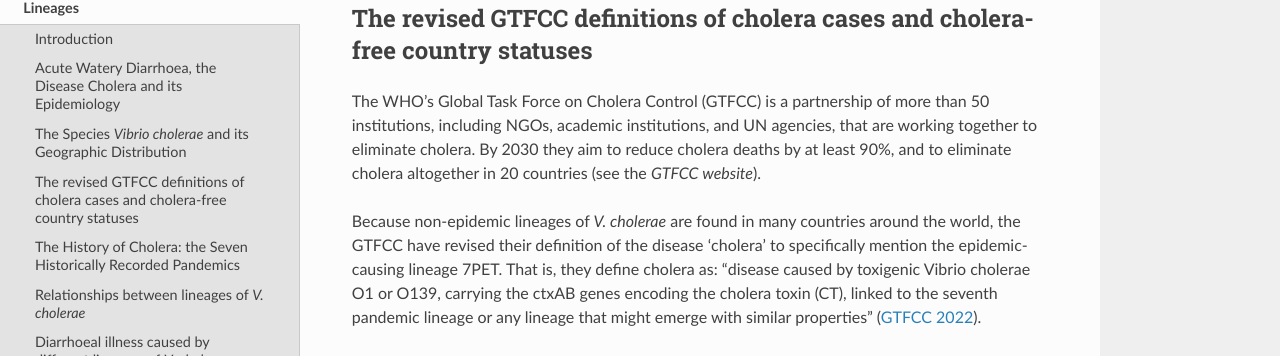
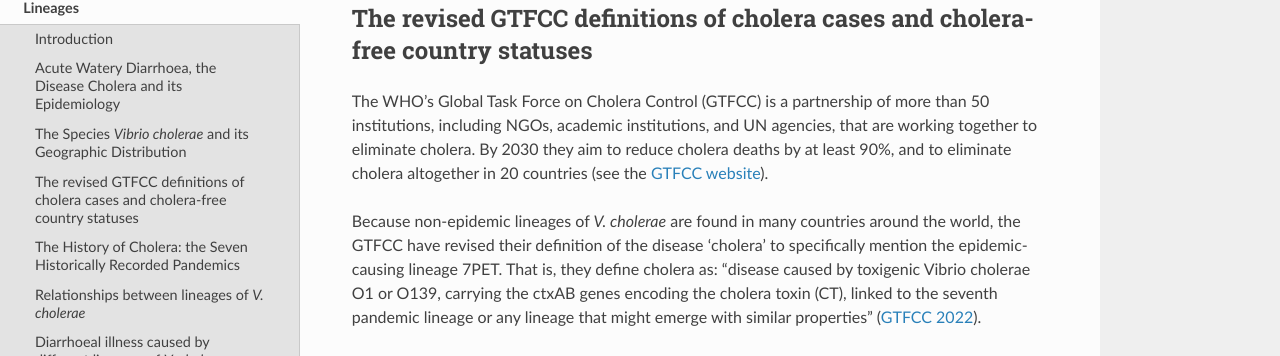
Before and after one commit to avrilcoghlan/cholerabook, a Sphinx documentation site: the page built from docs/source/vibriogenomes.rst, in a window 1280 px wide and 900 px high, scrolled down 5374 px. Shown: the part 94-450 px from the top of the window. Built offline with Sphinx 7.4.7 and the Read the Docs theme 2.0.0, drawn with Linux system fonts in a browser that asks for light colours.

```diff
--- a/docs/source/vibriogenomes.rst
+++ b/docs/source/vibriogenomes.rst
@@ -139,7 +139,7 @@ The WHO's Global Task Force on Cholera Control (GTFCC) is a partnership of more
 than 50 institutions, including NGOs, academic institutions, and UN agencies,
 that are working together to eliminate cholera. By 2030 they aim to reduce
 cholera deaths by at least 90%, and to eliminate cholera altogether in 20
-countries (see the `GTFCC website`).
+countries (see the `GTFCC website`_).
 
 .. _GTFCC website: https://www.gtfcc.org/about-gtfcc/
 
```
